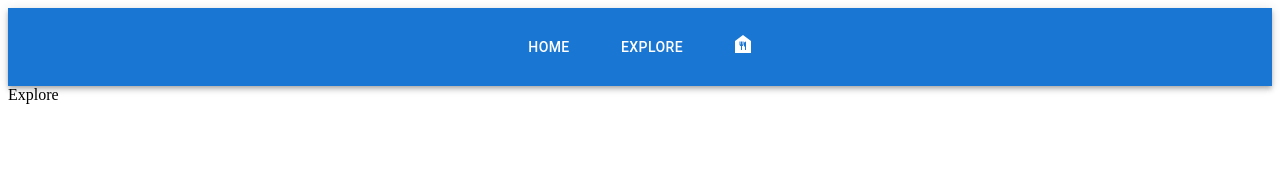
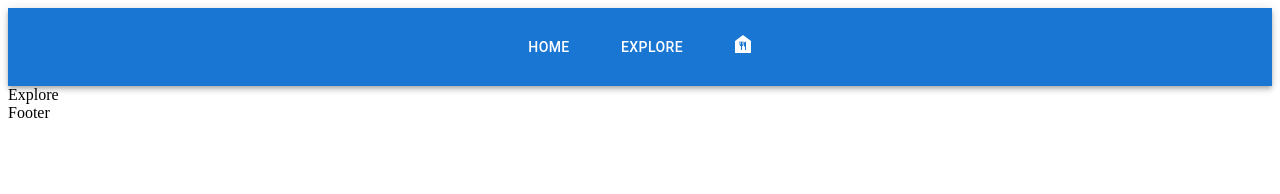
Before and after one commit to GreenCatInForest/recipe-search-app, a React (Create React App) app: page /explore in a window 1280 px wide. Shown: the top 194 px of the page. Built offline with nearby package versions, Linux system fonts and the light colour scheme.

Commit message:
Added footer to all pages

```diff
--- a/src/pages/Explore.js
+++ b/src/pages/Explore.js
@@ -1,7 +1,11 @@
+import { Footer } from "../components/Footer"
+
 export const Explore = () => {
     return (
       <div>
         Explore
+        <Footer />
       </div>
+
     );
   };
--- a/src/pages/MyPlans.js
+++ b/src/pages/MyPlans.js
@@ -1,7 +1,10 @@
+
+import { Footer } from "../components/Footer"
 export const MyPlans = () => {
     return (
       <div>
         MyPlans
+        <Footer />
       </div>
     );
   };
```
